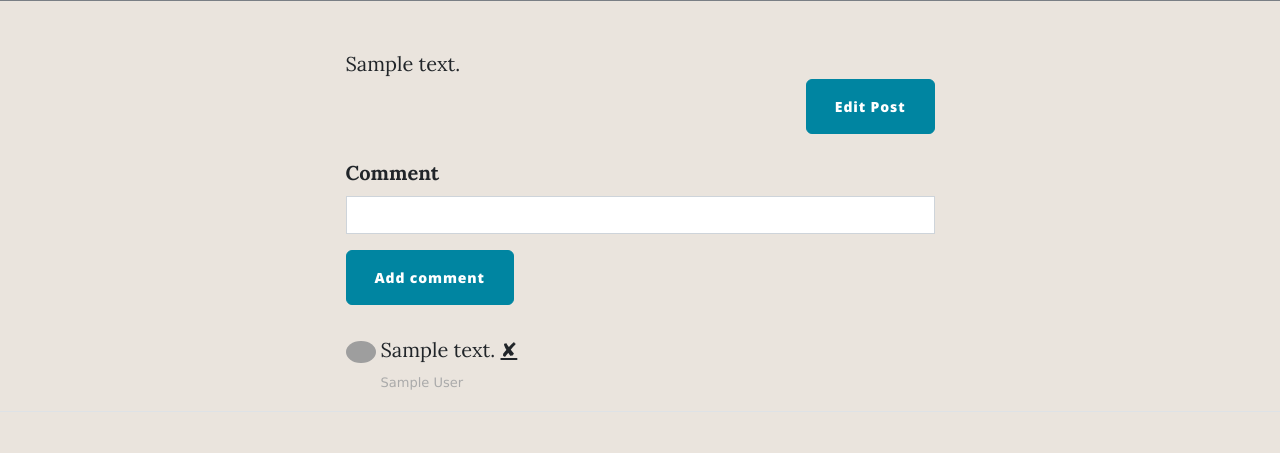
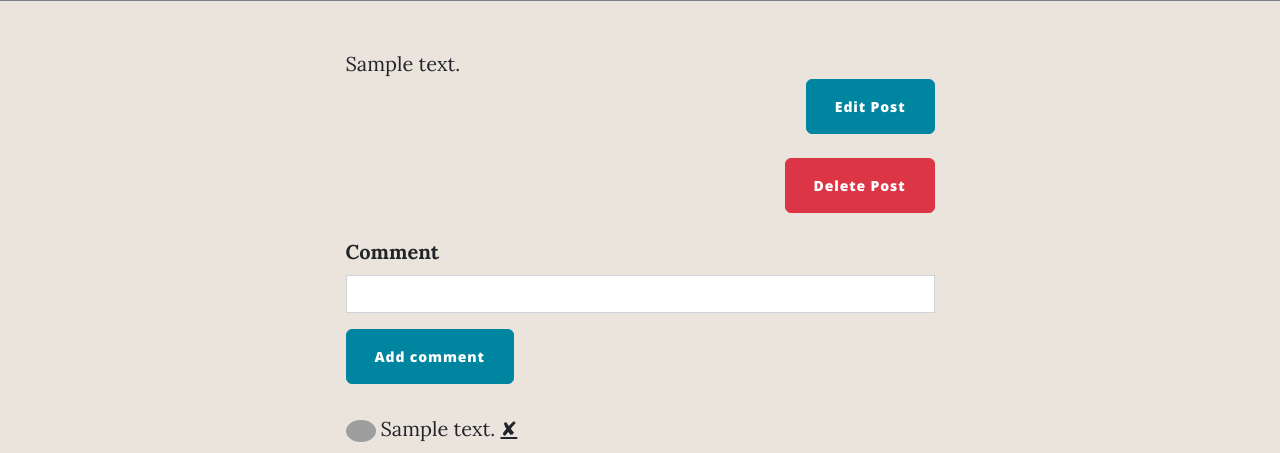
Before and after one commit to vishwasferwani/my-blog-website, a Flask app: page /post/1 in a window 1280 px wide. Shown: the part 565-1018 px from the top of the page. Run offline with Flask 3, Linux system fonts and the light colour scheme; a user stored in the database is signed in; tables that the repository leaves empty hold one stand-in row (values such as "Sample post"); grey boxes marked "Sample" are stand-in pictures; some libraries are stand-ins or nearby versions; grey boxes are pictures that could not be loaded.

Commit message:
Update post.html
added button to delete their post and comments

```diff
--- a/templates/post.html
+++ b/templates/post.html
@@ -26,13 +26,18 @@
     <div class="row gx-4 gx-lg-5 justify-content-center">
       <div class="col-md-10 col-lg-8 col-xl-7">
         {{ post.body|safe }}
-        {% if current_user.id == 1 %}
+        {% if current_user.id == post.author_id or current_user.id==1: %}
         <div class="d-flex justify-content-end mb-4">
           <a
             class="btn btn-primary float-right"
             href="{{url_for('edit_post', post_id=post.id)}}"
-            >Edit Post</a
-          >
+            >Edit Post</a>
+        </div>
+        <div class="d-flex justify-content-end mb-4">
+          <a
+            class="btn btn-danger float-right"
+            href="{{url_for('delete_post', post_id=post.id)}}"
+            >Delete Post</a>
         </div>
         {% endif %}
         <!-- Comments Area -->
@@ -47,7 +52,7 @@
               </div>
               <div class="commentText">
                 <p>{{ comment.texts }}
-                  {% if current_user.id == 1: %}
+                  {% if current_user.id == post.author_id or current_user.id ==1: %}
                   <a href="{{url_for('delete_comment', id=comment.id) }}">✘</a>
                   {%endif%}
                 </p>
```
